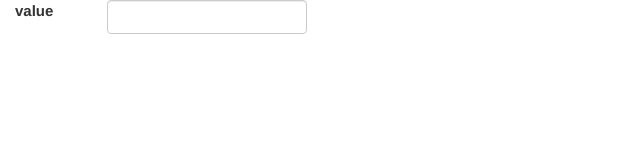
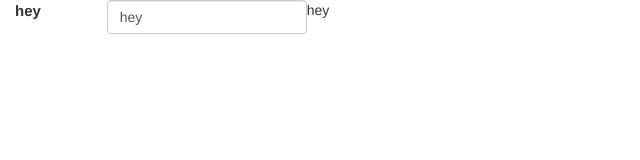
Before and after one commit to alucardlockon/hui-ui, a Vue app: page / in a window 1280 px wide. Shown: the top 160 px of the page, without its empty margins (0-640 px from the left). Built offline with nearby package versions, Linux system fonts and the light colour scheme.

Commit message:
2017-02-11 00:36:18 update hui-text-box

```diff
--- a/src/App.vue
+++ b/src/App.vue
@@ -1,8 +1,9 @@
 <template>
   <div id="app">
     <!-- <router-view></router-view> -->
-    <hui-label data-id='label1' data-value='value'/>
-    <hui-text-box />
+    <hui-label data-id='label1' :data-value='labelText' />
+    {{labelText}}
+    <hui-text-box v-model='labelText' />
     <!-- <hui-table
       dataurl="static/json/tabledata.json"
       page-size="10"
@@ -22,6 +23,12 @@ export default {
   name: 'app',
   components: {
     HuiTextBox, HuiLabel
+  },
+  props: [ ],
+  data () {
+    return {
+      labelText: 'hey'
+    }
   }
 }
 </script>
--- a/src/components/normal/hui-text-box.vue
+++ b/src/components/normal/hui-text-box.vue
@@ -2,15 +2,20 @@
   <input
     type="text"
     class="form-control col-sm-3"
-    v-bind:id="dataId"
-    v-bind:name="name"
-    v-bind:value="dataValue"
+    :id="dataId"
+    :name="name"
+    :value="value"
+    @input="$emit('input', $event.target.value)"
     >
 </template>
 
 <script>
 export default {
-  props: ['dataId', 'dataValue'],
+  props: {
+    dataId: String,
+    dataValue: String,
+    value: String
+  },
   data () {
     return {
       name: 'name'
```
